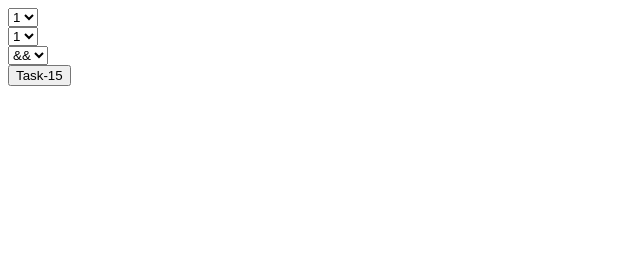
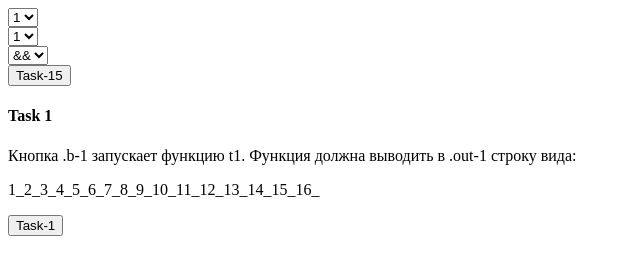
Before and after one commit to Glebka90/test_1, a plain HTML site: page index.html in a window 1280 px wide. Shown: the whole page, without its empty margins (0-640 px from the left). Drawn offline with Linux system fonts and the light colour scheme.

Commit message:
Update index.html

```diff
--- a/index.html
+++ b/index.html
@@ -18,3 +18,13 @@
             </div>
             <button class="button-primary b-15">Task-15</button>
             <div class="out-15"></div>
+
+
+        <section>
+            <h4>Task 1</h4>
+            <p>Кнопка .b-1 запускает функцию t1. Функция должна выводить в .out-1 строку вида:</p>
+            <p class="cd">1_2_3_4_5_6_7_8_9_10_11_12_13_14_15_16_</p>
+
+            <button class="button-primary b-1">Task-1</button>
+            <div class="out-1"></div>
+        </section>
```
